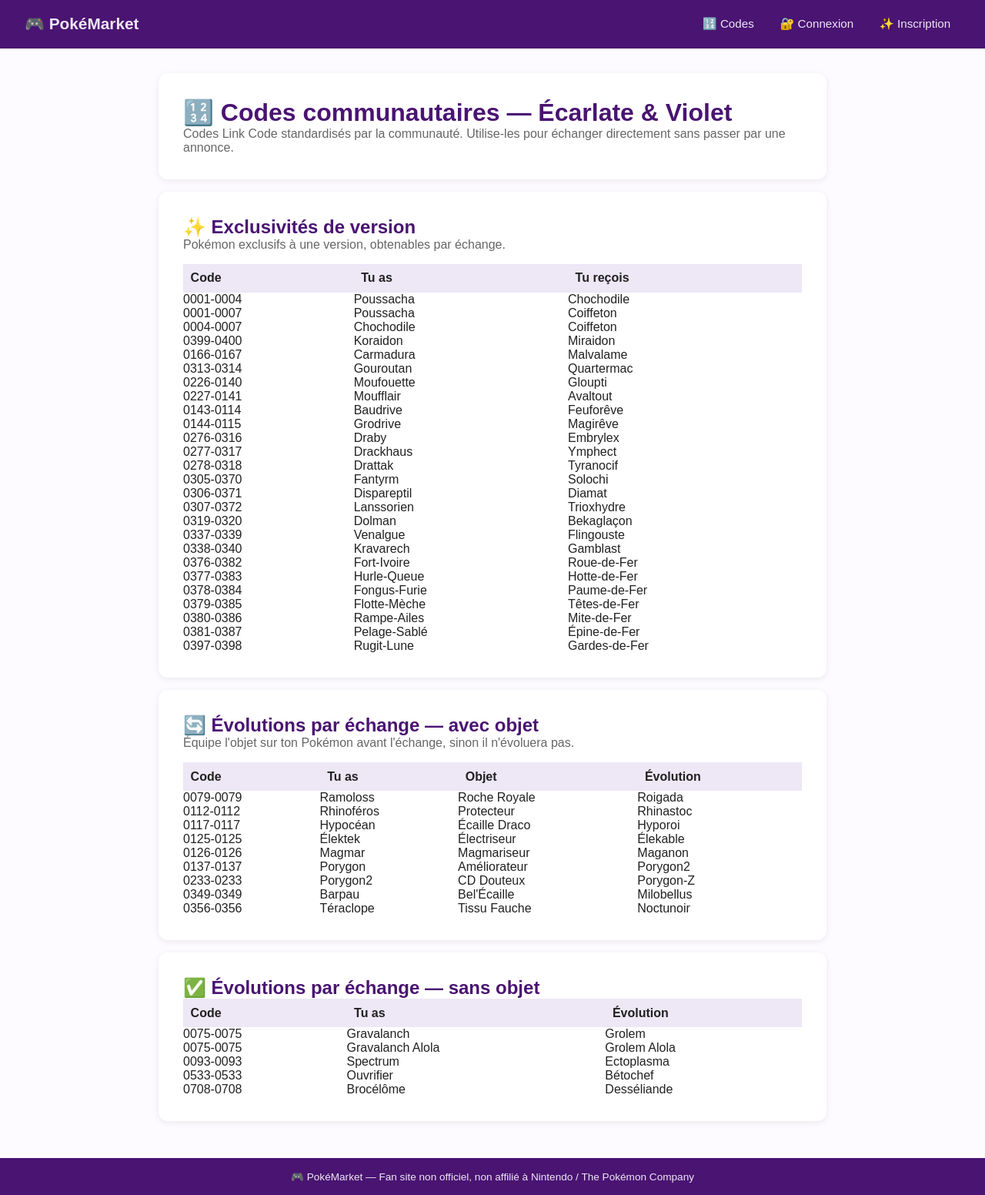
After one commit to Thea33710/PokeMarket, a Django app: page /codes-communautaires/ in a window 1280 px wide. The commit adds this page. Shown: the whole page at 77% size. Run offline with Django 5.2, Linux system fonts and the light colour scheme; some libraries are stand-ins or nearby versions.

Commit message:
feat: page codes communautaires Écarlate & Violet (US-14)

```diff
--- a/core/urls.py
+++ b/core/urls.py
@@ -6,4 +6,9 @@
 urlpatterns = [
     path('', views.accueil, name='accueil'),
     path('tableau-de-bord/', views.tableau_de_bord, name='tableau_de_bord'),
+    path(
+        'codes-communautaires/',
+        views.codes_communautaires,
+        name='codes_communautaires'
+    ),
 ]
--- a/core/views.py
+++ b/core/views.py
@@ -49,3 +49,8 @@
         'annonces_actives': annonces_actives,
         'propositions_attente': propositions_attente,
     })
+
+
+def codes_communautaires(request):
+    """Page statique des codes communautaires Écarlate & Violet."""
+    return render(request, 'core/codes_communautaires.html')
--- a/templates/base.html
+++ b/templates/base.html
@@ -345,9 +345,11 @@
                 <a href="/tableau-de-bord/">🏠 Tableau de bord</a>
                 <a href="/pokedex/">📖 Pokédex</a>
                 <a href="/marketplace/">🏪 Marketplace</a>
+                <a href="/codes-communautaires/">🔢 Codes</a>
                 <a href="/auth/profil/">👤 Profil</a>
                 <a href="/auth/deconnexion/">🚪 Déconnexion</a>
             {% else %}
+                <a href="/codes-communautaires/">🔢 Codes</a>
                 <a href="/auth/connexion/">🔐 Connexion</a>
                 <a href="/auth/inscription/">✨ Inscription</a>
             {% endif %}
--- /dev/null
+++ b/templates/core/codes_communautaires.html
@@ -0,0 +1,105 @@
+{% extends 'base.html' %}
+
+{% block title %}Codes communautaires — PokéMarket{% endblock %}
+
+{% block content %}
+<div class="card">
+    <h1 style="color: #4a1472;">🔢 Codes communautaires — Écarlate & Violet</h1>
+    <p style="color: #666;">
+        Codes Link Code standardisés par la communauté.
+        Utilise-les pour échanger directement sans passer par une annonce.
+    </p>
+</div>
+
+<div class="card">
+    <h2 style="color: #4a1472;">✨ Exclusivités de version</h2>
+    <p style="color: #666; margin-bottom: 1rem;">
+        Pokémon exclusifs à une version, obtenables par échange.
+    </p>
+    <table style="width: 100%; border-collapse: collapse;">
+        <thead>
+            <tr style="background: #ede7f6;">
+                <th style="padding: 0.6rem; text-align: left;">Code</th>
+                <th style="padding: 0.6rem; text-align: left;">Tu as</th>
+                <th style="padding: 0.6rem; text-align: left;">Tu reçois</th>
+            </tr>
+        </thead>
+        <tbody>
+            <tr><td>0001-0004</td><td>Poussacha</td><td>Chochodile</td></tr>
+            <tr><td>0001-0007</td><td>Poussacha</td><td>Coiffeton</td></tr>
+            <tr><td>0004-0007</td><td>Chochodile</td><td>Coiffeton</td></tr>
+            <tr><td>0399-0400</td><td>Koraidon</td><td>Miraidon</td></tr>
+            <tr><td>0166-0167</td><td>Carmadura</td><td>Malvalame</td></tr>
+            <tr><td>0313-0314</td><td>Gouroutan</td><td>Quartermac</td></tr>
+            <tr><td>0226-0140</td><td>Moufouette</td><td>Gloupti</td></tr>
+            <tr><td>0227-0141</td><td>Moufflair</td><td>Avaltout</td></tr>
+            <tr><td>0143-0114</td><td>Baudrive</td><td>Feuforêve</td></tr>
+            <tr><td>0144-0115</td><td>Grodrive</td><td>Magirêve</td></tr>
+            <tr><td>0276-0316</td><td>Draby</td><td>Embrylex</td></tr>
+            <tr><td>0277-0317</td><td>Drackhaus</td><td>Ymphect</td></tr>
+            <tr><td>0278-0318</td><td>Drattak</td><td>Tyranocif</td></tr>
+            <tr><td>0305-0370</td><td>Fantyrm</td><td>Solochi</td></tr>
+            <tr><td>0306-0371</td><td>Dispareptil</td><td>Diamat</td></tr>
+            <tr><td>0307-0372</td><td>Lanssorien</td><td>Trioxhydre</td></tr>
+            <tr><td>0319-0320</td><td>Dolman</td><td>Bekaglaçon</td></tr>
+            <tr><td>0337-0339</td><td>Venalgue</td><td>Flingouste</td></tr>
+            <tr><td>0338-0340</td><td>Kravarech</td><td>Gamblast</td></tr>
+            <tr><td>0376-0382</td><td>Fort-Ivoire</td><td>Roue-de-Fer</td></tr>
+            <tr><td>0377-0383</td><td>Hurle-Queue</td><td>Hotte-de-Fer</td></tr>
+            <tr><td>0378-0384</td><td>Fongus-Furie</td><td>Paume-de-Fer</td></tr>
+            <tr><td>0379-0385</td><td>Flotte-Mèche</td><td>Têtes-de-Fer</td></tr>
+            <tr><td>0380-0386</td><td>Rampe-Ailes</td><td>Mite-de-Fer</td></tr>
+            <tr><td>0381-0387</td><td>Pelage-Sablé</td><td>Épine-de-Fer</td></tr>
+            <tr><td>0397-0398</td><td>Rugit-Lune</td><td>Gardes-de-Fer</td></tr>
+        </tbody>
+    </table>
+</div>
+
+<div class="card">
+    <h2 style="color: #4a1472;">🔄 Évolutions par échange — avec objet</h2>
+    <p style="color: #666; margin-bottom: 1rem;">
+        Équipe l'objet sur ton Pokémon avant l'échange, sinon il n'évoluera pas.
+    </p>
+    <table style="width: 100%; border-collapse: collapse;">
+        <thead>
+            <tr style="background: #ede7f6;">
+                <th style="padding: 0.6rem; text-align: left;">Code</th>
+                <th style="padding: 0.6rem; text-align: left;">Tu as</th>
+                <th style="padding: 0.6rem; text-align: left;">Objet</th>
+                <th style="padding: 0.6rem; text-align: left;">Évolution</th>
+            </tr>
+        </thead>
+        <tbody>
+            <tr><td>0079-0079</td><td>Ramoloss</td><td>Roche Royale</td><td>Roigada</td></tr>
+            <tr><td>0112-0112</td><td>Rhinoféros</td><td>Protecteur</td><td>Rhinastoc</td></tr>
+            <tr><td>0117-0117</td><td>Hypocéan</td><td>Écaille Draco</td><td>Hyporoi</td></tr>
+            <tr><td>0125-0125</td><td>Élektek</td><td>Électriseur</td><td>Élekable</td></tr>
+            <tr><td>0126-0126</td><td>Magmar</td><td>Magmariseur</td><td>Maganon</td></tr>
+            <tr><td>0137-0137</td><td>Porygon</td><td>Améliorateur</td><td>Porygon2</td></tr>
+            <tr><td>0233-0233</td><td>Porygon2</td><td>CD Douteux</td><td>Porygon-Z</td></tr>
+            <tr><td>0349-0349</td><td>Barpau</td><td>Bel'Écaille</td><td>Milobellus</td></tr>
+            <tr><td>0356-0356</td><td>Téraclope</td><td>Tissu Fauche</td><td>Noctunoir</td></tr>
+        </tbody>
+    </table>
+</div>
+
+<div class="card">
+    <h2 style="color: #4a1472;">✅ Évolutions par échange — sans objet</h2>
+    <table style="width: 100%; border-collapse: collapse;">
+        <thead>
+            <tr style="background: #ede7f6;">
+                <th style="padding: 0.6rem; text-align: left;">Code</th>
+                <th style="padding: 0.6rem; text-align: left;">Tu as</th>
+                <th style="padding: 0.6rem; text-align: left;">Évolution</th>
+            </tr>
+        </thead>
+        <tbody>
+            <tr><td>0075-0075</td><td>Gravalanch</td><td>Grolem</td></tr>
+            <tr><td>0075-0075</td><td>Gravalanch Alola</td><td>Grolem Alola</td></tr>
+            <tr><td>0093-0093</td><td>Spectrum</td><td>Ectoplasma</td></tr>
+            <tr><td>0533-0533</td><td>Ouvrifier</td><td>Bétochef</td></tr>
+            <tr><td>0708-0708</td><td>Brocélôme</td><td>Desséliande</td></tr>
+        </tbody>
+    </table>
+</div>
+{% endblock %}
```
